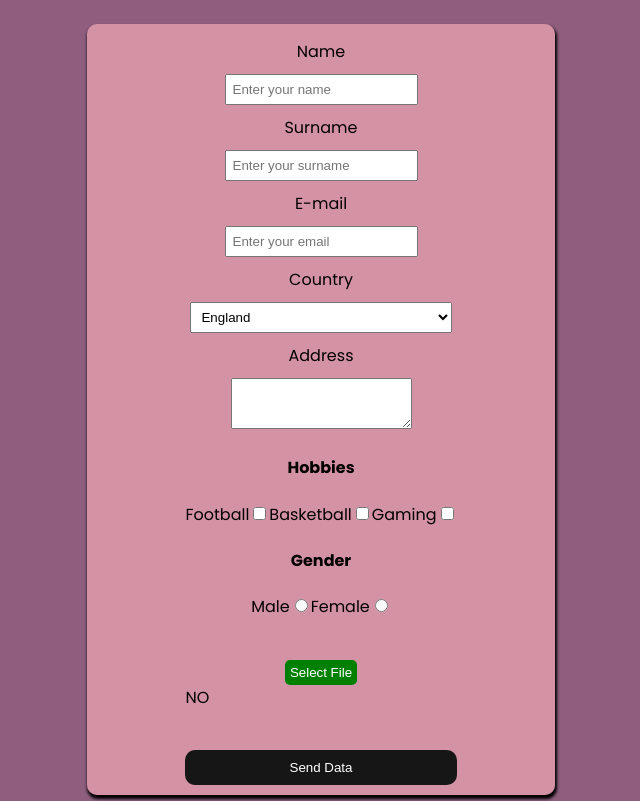
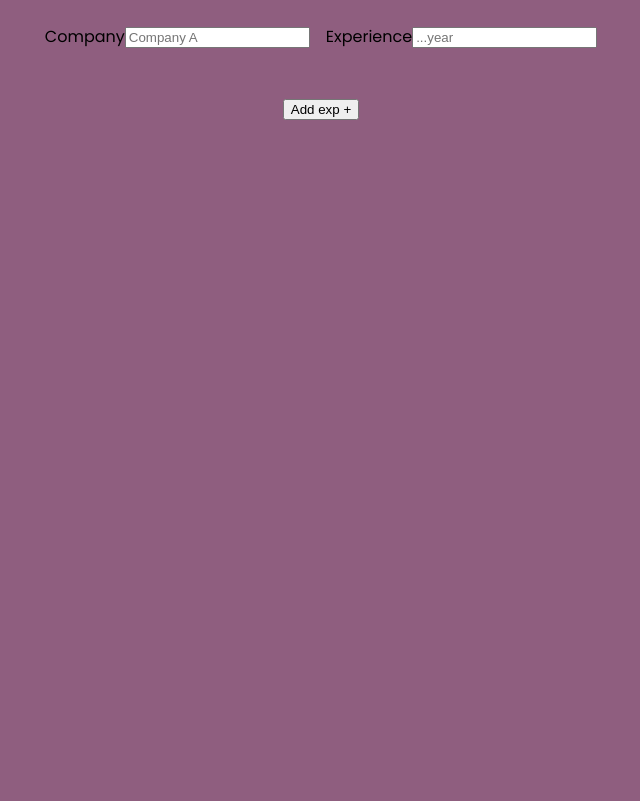
Before and after one commit to dzenannn/vue-cli, a Vue app: page / in a window 1280 px wide. Shown: the top 801 px of the page, without its empty margins (319-959 px from the left). Built offline with nearby package versions, Linux system fonts and the light colour scheme.

Commit message:
dynamic input bind

```diff
--- /dev/null
+++ b/src/components/DynamicInput.vue
@@ -0,0 +1,51 @@
+<script>
+export default {
+  name: "DynamicInput",
+  data() {
+    return {
+      userExp: [
+        {
+          company: "",
+          exp: "",
+        },
+      ],
+    };
+  },
+  methods: {
+    addNewExp() {
+      this.userExp.push({
+        company: "",
+        exp: "",
+      });
+      console.log(this.userExp);
+    },
+  },
+};
+</script>
+
+<template>
+  <div style="display: flex; flex-direction: column; gap: 50px">
+    <div
+      v-for="item in userExp"
+      :key="item.company"
+      style="display: flex; gap: 16px"
+    >
+      <div>
+        <label for="name">Company</label>
+        <input
+          v-model="item.company"
+          type="text"
+          id="name"
+          placeholder="Company A"
+        />
+      </div>
+      <div>
+        <label for="year">Experience</label>
+        <input v-model="item.exp" type="text" id="year" placeholder="...year" />
+      </div>
+    </div>
+    <button @click="addNewExp">Add exp +</button>
+  </div>
+</template>
+
+<style scoped></style>
--- a/src/components/Form.vue
+++ b/src/components/Form.vue
@@ -1,9 +1,12 @@
 <script>
-import IsAccepted from "./isAccepted.vue";
+import DynamicInput from "./DynamicInput.vue";
+
+// import IsAccepted from "./isAccepted.vue";
 
 export default {
   name: "Form",
-  components: { IsAccepted },
+  // components: { IsAccepted },
+  components: { DynamicInput },
   data() {
     return {
       userValidations: {
@@ -93,7 +96,7 @@ export default {
 
 <template>
   <div class="main">
-    <div class="wrapper">
+    <!-- <div class="wrapper">
       <form @submit.prevent="submitForm" class="myForm">
         <div class="inputDiv">
           <label for="nameInput">Name</label>
@@ -193,7 +196,8 @@ export default {
     <div class="wrapper">
       <p>User Info: {{ user }}</p>
       <p>User Country: {{ getCountryNameById(user.country) }}</p>
-    </div>
+    </div> -->
+    <DynamicInput />
   </div>
 </template>
 
```
